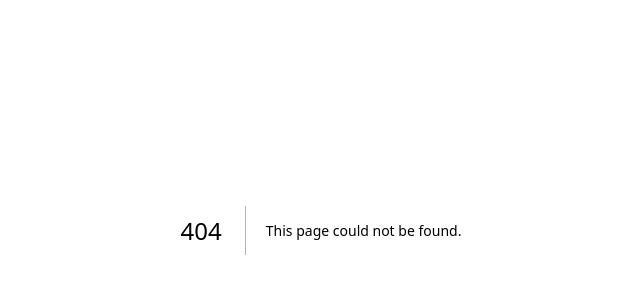
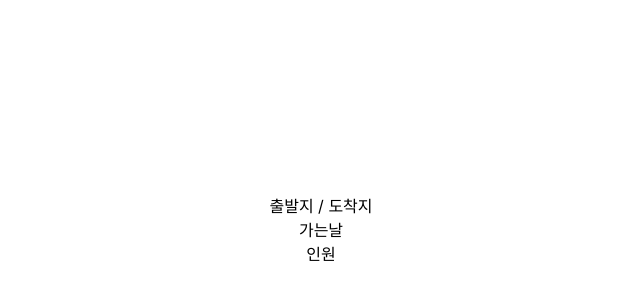
Before and after one commit to B09-Galaxy/teamProject, a Next.js app: page /search in a window 1280 px wide. Before the commit this address had no page. Shown: the part 170-470 px from the top of the page, without its empty margins (319-959 px from the left). Built offline with nearby package versions, Linux system fonts and the light colour scheme.

Commit message:
init: setup search page

```diff
--- /dev/null
+++ b/src/app/search/page.tsx
@@ -0,0 +1,11 @@
+function SearchPage() {
+  return (
+    <div className="flex justify-center items-center h-screen flex-col">
+      <section>출발지 / 도착지</section>
+      <section>가는날</section>
+      <section>인원</section>
+    </div>
+  );
+}
+
+export default SearchPage;
```
Also changed, not shown: src/supabase/middleware.ts (+11 -11 lines).
